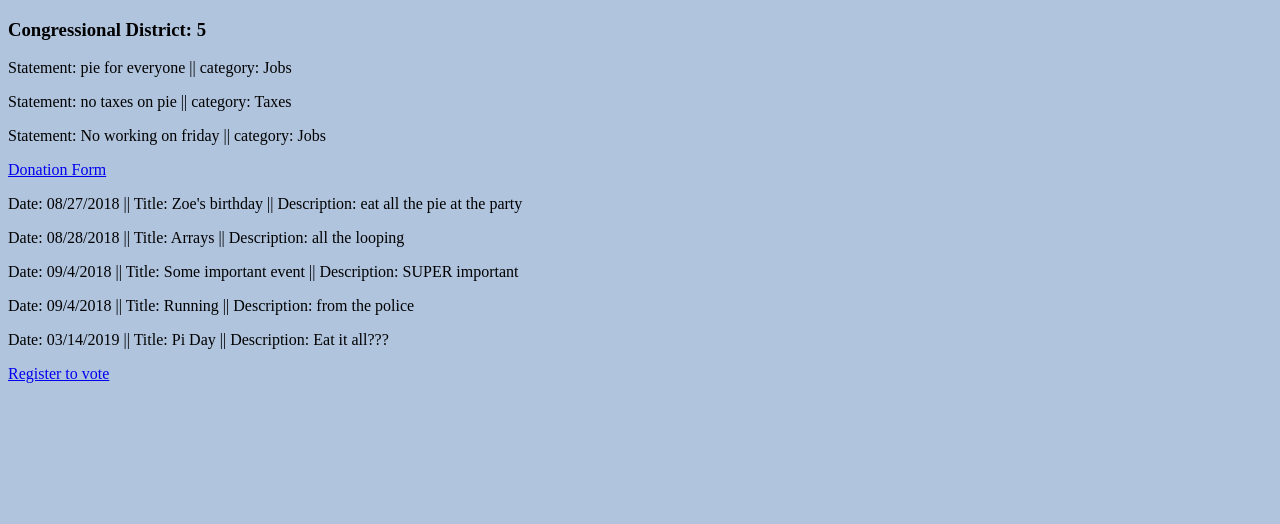
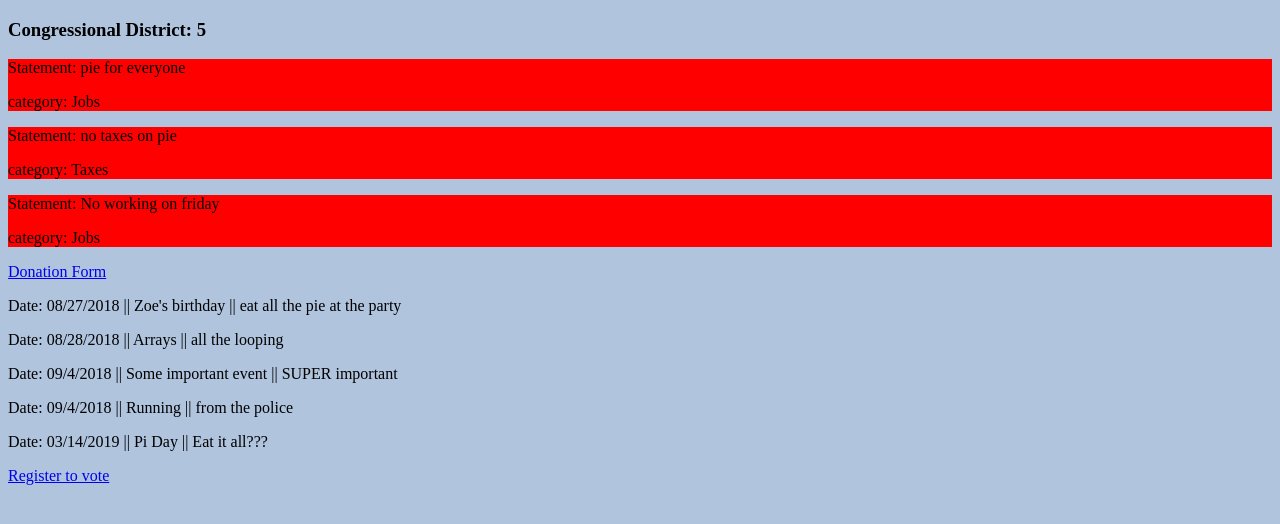
Before and after one commit to Waysidetester/js-arrays, a plain HTML site: page index.html in a window 1280 px wide. Drawn offline with Linux system fonts and the light colour scheme.

Commit message:
completing challenge

```diff
--- a/challenge.js
+++ b/challenge.js
@@ -73,30 +73,65 @@ let elizabethSanger = {
 
 console.log(elizabethSanger.volunteers[2].email);
 
+const congDisBuilder = () => {
 const congDis = elizabethSanger.congressionalDistrict;
+printDom(`<h3>Congressional District: ${congDis}</h3>`, 'congressionalDistrict');
+}
 
-printDom(`<h3>Congressional District: ${congDis}</h3>`, 'congressionalDistrict');
+congDisBuilder();
+
+const statementsBuilder = () => {
+    let newStatement = '';
+    for (i = 0; i < elizabethSanger.statements.length; i++) {
+        newStatement += `<div class="statement">`;
+        newStatement +=     `<p class="statement">Statement: ${elizabethSanger.statements[i].statement}</p>`;
+        newStatement +=     `<p class="category">category: ${elizabethSanger.statements[i].category}</p>`;
+        newStatement += `</div>`;
+    }
+
+    printDom(newStatement, 'statements');
+}
+
+statementsBuilder();
+
+const donationUrlBuilder = () => {
+printDom(`<a href="https://${elizabethSanger.donationFormUrl}">Donation Form</a>`,'donationFormUrl');
+}
+
+donationUrlBuilder();
 
 
-for (i = 0; i < elizabethSanger.statements.length; i++) {
+const eventBuilder = () => {
+    let newStatement = '';
+    for (i = 0; i < elizabethSanger.events.length; i++) {
+        newStatement += `<div class="events">`
+        newStatement +=     `<p>Date: ${elizabethSanger.events[i].date}  ||  `;
+        newStatement +=     `${elizabethSanger.events[i].title}  ||  `;
+        newStatement +=     `${elizabethSanger.events[i].description}</p>`;
+        newStatement += `</div>`
 
-    let j = elizabethSanger.statements[i].statement;
-    let t = elizabethSanger.statements[i].category;
-    printDom(`<p>Statement: ${j}  ||  category: ${t}</p>`, 'statements');
+    }
+    printDom(newStatement, 'events');
 }
 
-printDom(`<a href="https://${elizabethSanger.donationFormUrl}">Donation Form</a>`,'donationFormUrl');
+eventBuilder();
 
-for (i = 0; i < elizabethSanger.events.length; i++) {
-    let j = elizabethSanger.events[i].date;
-    let t = elizabethSanger.events[i].title;
-    let k = elizabethSanger.events[i].description;
-    printDom(`<p>Date: ${j}  ||  Title: ${t}  ||  Description: ${k}</p>`, 'events');
+const volunteerBuilder = () => {
+
 }
 
 const voterRegistrationStringBuilder = () => {
-    const newString = `<a href="https://${elizabethSanger.voterRegistrationUrl}">Register to vote</a>`;
+    const newString = `<a href="https://${elizabethSanger.voterRegistrationUrl}" id="anchor">Register to vote</a>`;
     printDom(newString, 'voterRegistrationUrl');
 }
 
 voterRegistrationStringBuilder();
+
+const updateVoterRegirtration = (newURL) => {
+    elizabethSanger.voterRegistrationUrl = newURL;
+    const removeLink = document.getElementById('anchor')
+    removeLink.parentNode.removeChild(removeLink);
+    voterRegistrationStringBuilder();
+}
+
+updateVoterRegirtration('https://classtracker.zoeames.com/Calendar')
--- a/main.css
+++ b/main.css
@@ -1,3 +1,7 @@
 body {
     background-color: lightsteelblue;
 }
+
+.statement {
+    background-color: red;
+}
```
